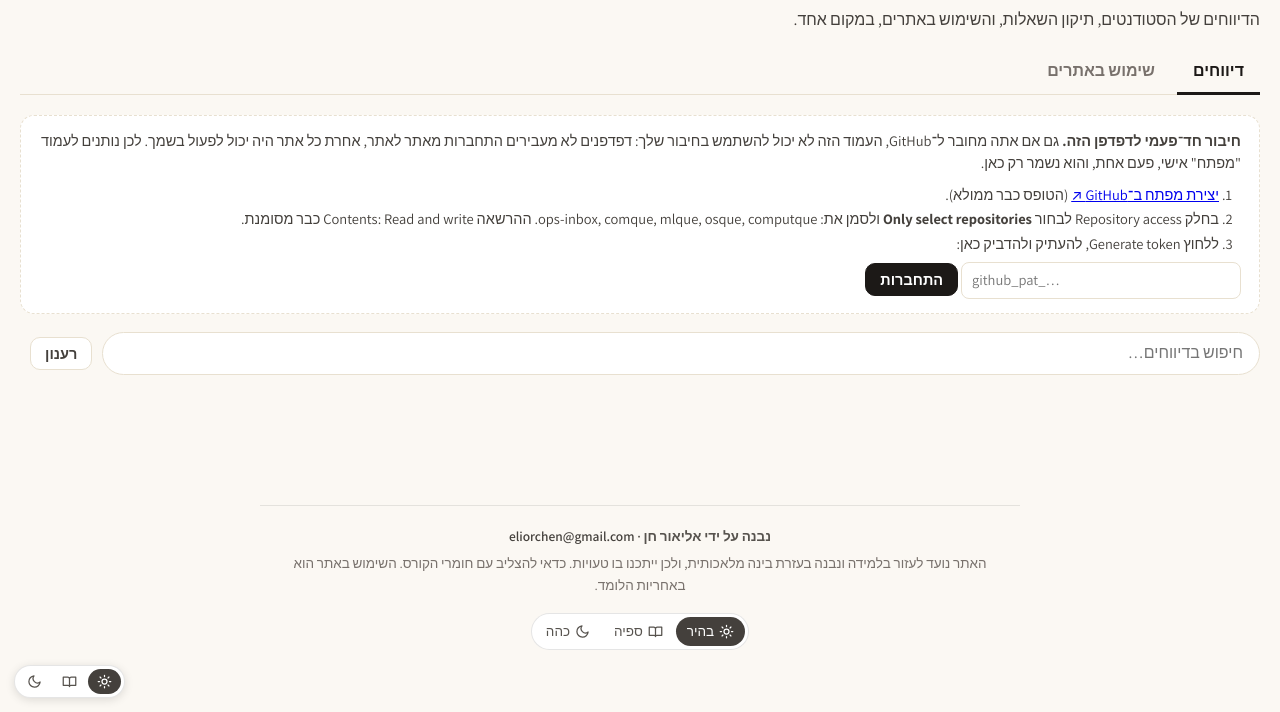
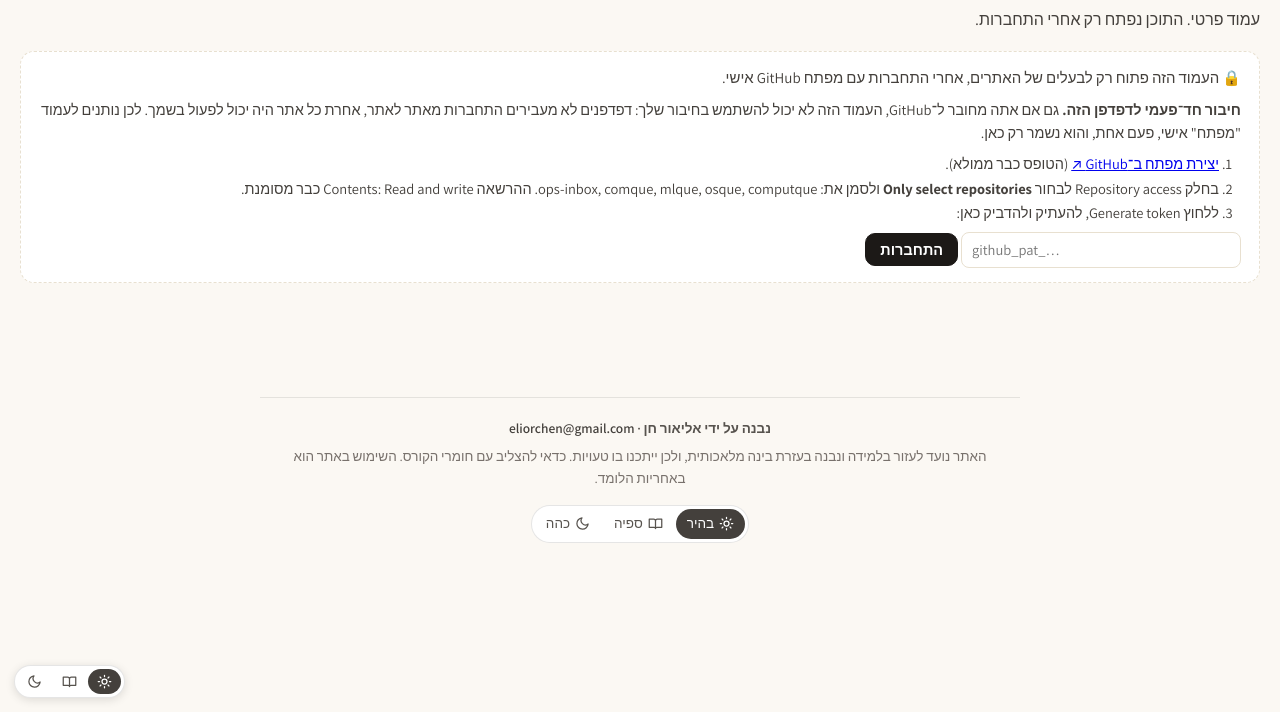
Before and after one commit to EliorCh/main, a plain HTML site: page ops.html in a window 1280 px wide. Shown: the part 88-800 px from the top of the page. Drawn offline with Linux system fonts and the light colour scheme; a web font is replaced by a local one.

Commit message:
Ops page: show nothing until the owner's GitHub key is verified
Co-Authored-By: Claude Opus 5.5 <noreply@anthropic.com>
Claude-Session: https://claude.ai/code/session_01GGud2njWH2Hxmg26A6ZqxU

```diff
--- a/ops.html
+++ b/ops.html
@@ -94,6 +94,10 @@
   .card .notes details summary{cursor:pointer;color:var(--muted);font-size:13px;list-style-position:inside}
   .card .notes details ul{list-style:none;margin:6px 0 0;padding:0}
   .card .notes details li{padding-top:6px;margin-top:6px;border-top:1px dashed var(--border)}
+  body:not(.authed) :is(.tabs,#view-usage,#view-issues > :not(#conn)){display:none!important}
+  body:not(.authed) #view-issues{display:block!important}
+  body.checking #conn{visibility:hidden}
+  .gate-lock{font-size:15px;color:var(--soft);margin:0 0 10px}
   .steps{margin:8px 0 6px;padding-inline-start:22px;line-height:1.7}
   .tag.done{background:#E3F1EB;color:#2F6B57}
   .card .who{font-size:13.5px;color:var(--muted);margin:0 0 6px}
@@ -120,7 +124,7 @@
 <body>
 <div class="wrap">
   <h1>תפעול</h1>
-  <p class="sub">הדיווחים של הסטודנטים, תיקון השאלות, והשימוש באתרים, במקום אחד.</p>
+  <p class="sub">עמוד פרטי. התוכן נפתח רק אחרי התחברות.</p>
   <nav class="tabs" role="tablist">
     <a href="#issues" role="tab" id="tab-issues">דיווחים</a>
     <a href="#usage" role="tab" id="tab-usage">שימוש באתרים</a>
@@ -191,13 +195,16 @@
   /* ---------- connection ---------- */
   function drawConn() {
     var c = $("#conn");
+    document.body.classList.toggle("authed", !!me);
+    if (me) $(".sub").textContent = "הדיווחים של הסטודנטים, תיקון השאלות, והשימוש באתרים, במקום אחד.";
+    if (me) setTimeout(route, 0);
     if (me) {
       c.innerHTML = '<span class="ok">מחובר כ־' + esc(me) + '</span> · אפשר לטפל בדיווחים ולתקן שאלות מכאן. <button class="btn" id="logout" type="button">ניתוק</button>';
       $("#logout").onclick = function () { try { localStorage.removeItem(TK); } catch (e) {} token = ""; me = null; all = []; drawConn(); draw(); };
     } else {
       var url = "https://github.com/settings/personal-access-tokens/new?name=" + encodeURIComponent("תפעול אתרי הלימוד") +
         "&description=" + encodeURIComponent("ops.html: reading reports and fixing questions") + "&target_name=" + OWNER + "&expires_in=366&contents=write";
-      c.innerHTML = '<b>חיבור חד־פעמי לדפדפן הזה.</b> גם אם אתה מחובר ל־GitHub, העמוד הזה לא יכול להשתמש בחיבור שלך: דפדפנים לא מעבירים התחברות מאתר לאתר, אחרת כל אתר היה יכול לפעול בשמך. לכן נותנים לעמוד "מפתח" אישי, פעם אחת, והוא נשמר רק כאן.' +
+      c.innerHTML = '<p class="gate-lock">🔒 העמוד הזה פתוח רק לבעלים של האתרים, אחרי התחברות עם מפתח GitHub אישי.</p><b>חיבור חד־פעמי לדפדפן הזה.</b> גם אם אתה מחובר ל־GitHub, העמוד הזה לא יכול להשתמש בחיבור שלך: דפדפנים לא מעבירים התחברות מאתר לאתר, אחרת כל אתר היה יכול לפעול בשמך. לכן נותנים לעמוד "מפתח" אישי, פעם אחת, והוא נשמר רק כאן.' +
         '<ol class="steps"><li><a href="' + url + '" target="_blank" rel="noopener">יצירת מפתח ב־GitHub ↗</a> (הטופס כבר ממולא).</li>' +
         '<li>בחלק <bdi>Repository access</bdi> לבחור <b><bdi>Only select repositories</bdi></b> ולסמן את: <bdi dir="ltr">ops-inbox, comque, mlque, osque, computque</bdi>. ההרשאה <bdi dir="ltr">Contents: Read and write</bdi> כבר מסומנת.</li>' +
         '<li>ללחוץ <bdi>Generate token</bdi>, להעתיק ולהדביק כאן:</li></ol>' +
@@ -433,7 +440,8 @@
       .catch(function (e) { btn.disabled = false; btn.textContent = "שמירה ופרסום"; $("#ed-diff").innerHTML = '<p class="err">השמירה נכשלה: ' + esc(e.message) + (e.status === 409 ? " (הקובץ השתנה בינתיים. סגרו ופתחו שוב את העורך.)" : "") + "</p>"; });
   }
 
-  if (token) api("/user").then(function (u) { if (u.login.toLowerCase() === OWNER.toLowerCase()) me = u.login; else token = ""; drawConn(); load(); }).catch(function () { token = ""; drawConn(); draw(); });
+  if (token) document.body.classList.add("checking");
+  if (token) api("/user").finally(function () { document.body.classList.remove("checking"); }).then(function (u) { if (u.login.toLowerCase() === OWNER.toLowerCase()) me = u.login; else token = ""; drawConn(); load(); }).catch(function () { token = ""; drawConn(); draw(); });
   drawConn(); draw();
   /* ======================= usage (GoatCounter) ======================= */
   var GC = "https://eliorch.goatcounter.com/api/v0", GK = "mta-gc-token", days = 30, gtoken = "";
@@ -603,7 +611,7 @@
   /* ---- tabs ---- */
   var gLoaded = false;
   function route() {
-    var u = location.hash === "#usage";
+    var u = location.hash === "#usage" && !!me;
     $("#view-issues").hidden = u; $("#view-usage").hidden = !u;
     $("#tab-issues").setAttribute("aria-selected", String(!u)); $("#tab-usage").setAttribute("aria-selected", String(u));
     if (u && !gLoaded) { gLoaded = true; drawG(); loadG(); }
```
